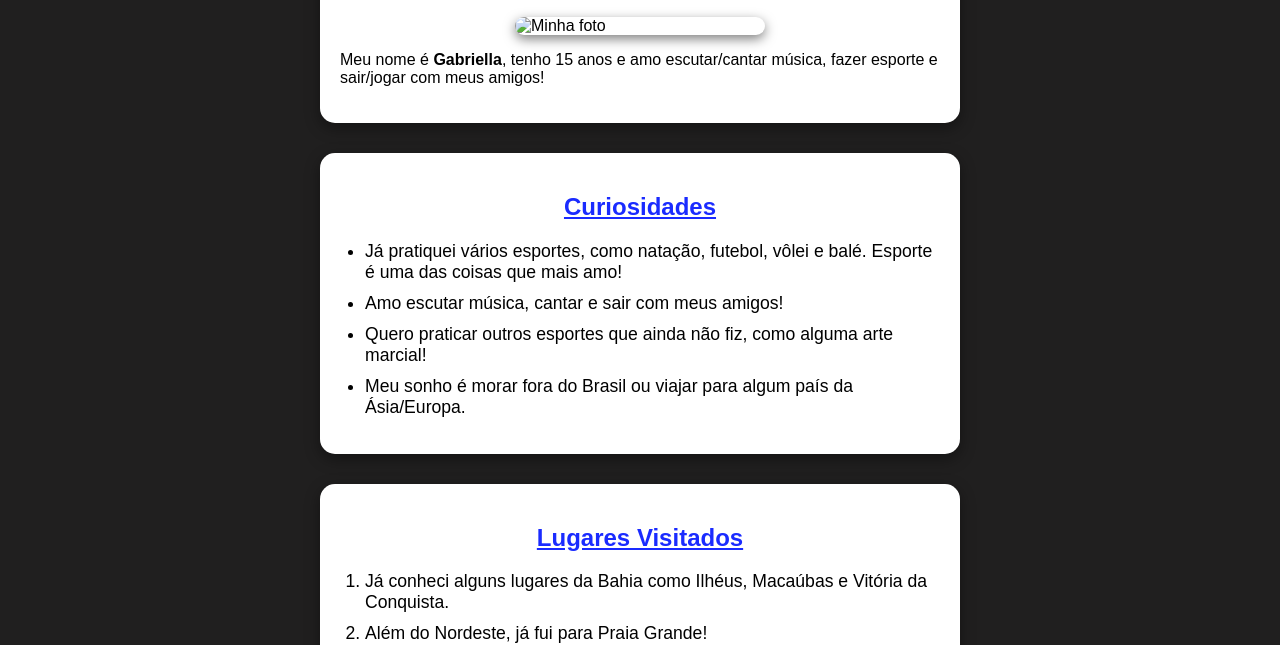
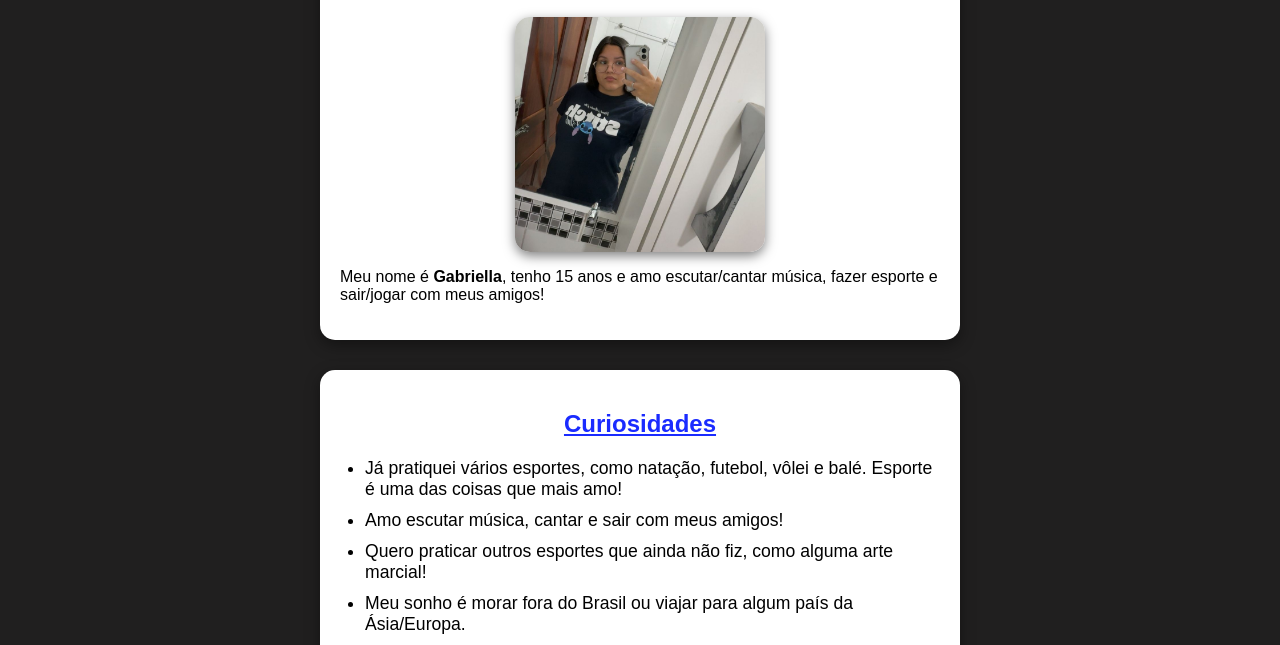
Before and after one commit to Gabzz25/SilvaFlix, a plain HTML site: page Sobre.html in a window 1280 px wide. Shown: the part 178-823 px from the top of the page. Drawn offline with Linux system fonts and the light colour scheme; the site is published under a folder, as on GitHub Pages, so addresses that start at the root find nothing.

Commit message:
Update Sobre.html

```diff
--- a/Sobre.html
+++ b/Sobre.html
@@ -14,7 +14,7 @@
   <main>
     <section class="card">
       <h2>Apresentação</h2>
-      <img src="/img/fotogabirecente.jpg" alt="Minha foto" width="250">
+      <img src="img/fotogabirecente.jpg" alt="Minha foto" width="250">
       <p>Meu nome é <strong>Gabriella</strong>, tenho 15 anos e amo escutar/cantar música, fazer esporte e sair/jogar com meus amigos!</p>
     </section>
 
```
